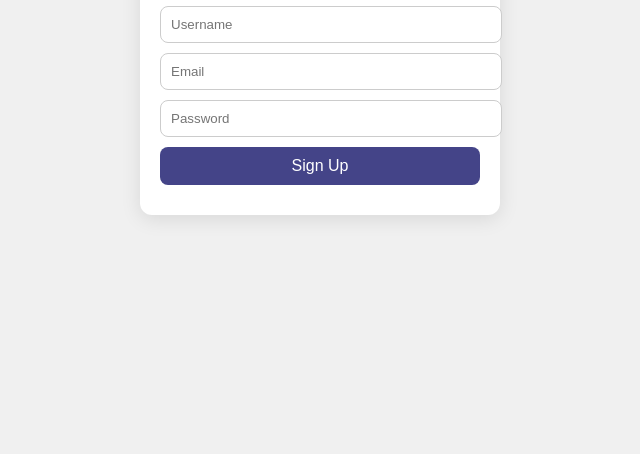
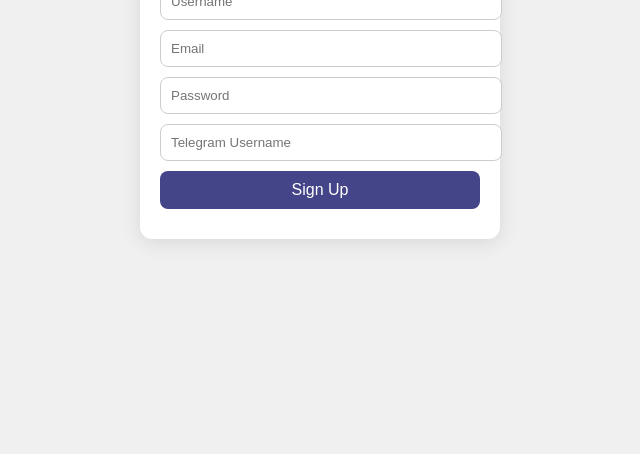
Before and after one commit to d9ts/Reasoner-Casino-, a plain HTML site: page reasoner.html in a window 1280 px wide. Shown: the part 346-800 px from the top of the page, without its empty margins (320-960 px from the left). Drawn offline with Linux system fonts and the light colour scheme.

Commit message:
Update reasoner.html
added telegram

```diff
--- a/reasoner.html
+++ b/reasoner.html
@@ -101,11 +101,11 @@
       <a href="#" class="claim-btn" style="display:inline-block; margin-top:8px; padding:8px 15px; background:#448; color:#fff; border-radius:6px; text-decoration:none; font-size:13px;">Claim Now</a>
     </div>
 
-    <!-- Registration Form -->
-    <form  id="signupForm">
+    <form id="signupForm">
       <input type="text" placeholder="Username" required>
       <input type="email" placeholder="Email" required>
       <input type="password" placeholder="Password" required>
+      <input type="text" placeholder="Telegram Username" required>
       <input type="submit" value="Sign Up">
     </form>
 
```
